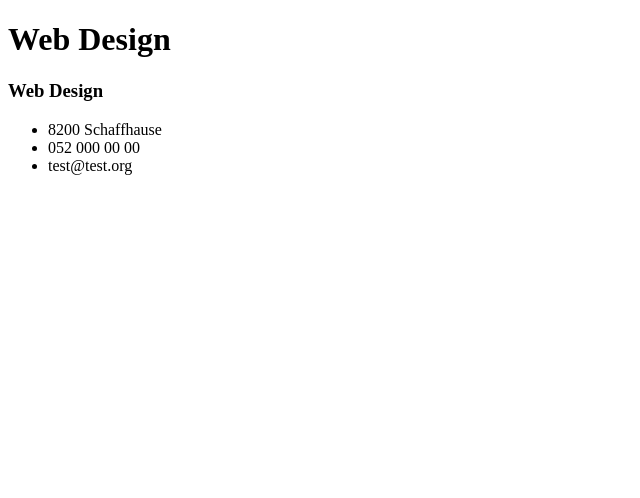
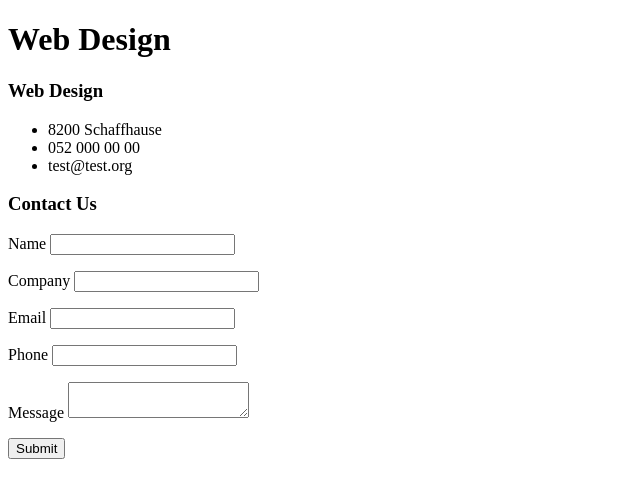
Before and after one commit to Mohammad-Alghrawe/JS, a plain HTML site: page ContactForm/index.html in a window 1280 px wide. Shown: the whole page, without its empty margins (0-640 px from the left). Drawn offline with Linux system fonts and the light colour scheme.

Commit message:
completed the container of the info

```diff
--- a/ContactForm/index.html
+++ b/ContactForm/index.html
@@ -21,6 +21,32 @@
                     <li>test@test.org</li>
                 </ul>
             </div>
+            <div class="contact">
+                <h3>Contact Us</h3>
+                <form>
+                    <p>
+                        <label>Name</label>
+                        <input type="text" name="name">
+                    </p>
+                    <p>
+                        <label>Company</label>
+                        <input type="text" name="company">
+                    </p>
+                    <p>
+                        <label>Email</label>
+                        <input type="text" name="email">
+                    </p>
+                    <p>
+                        <label>Phone</label>
+                        <input type="text" name="phone">
+                    </p>
+                    <p>
+                        <label>Message</label>
+                        <textarea row="5" name="message"></textarea>
+                    </p>
+                    <button>Submit</button>
+                </form>
+            </div>
         </div>
     </div>
 </body>
```
Lines whose indentation alone changed are shown as unchanged.
